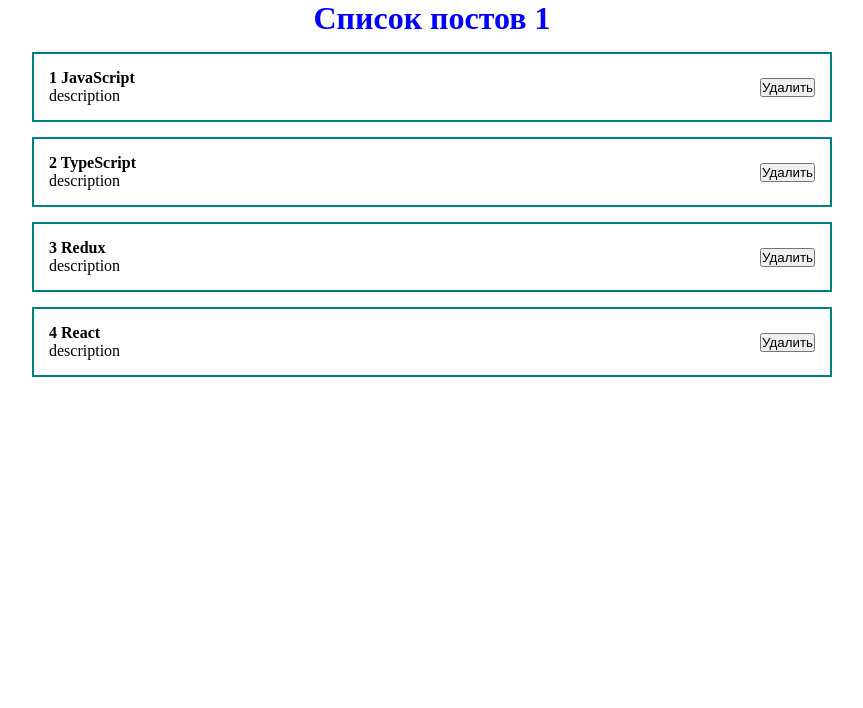
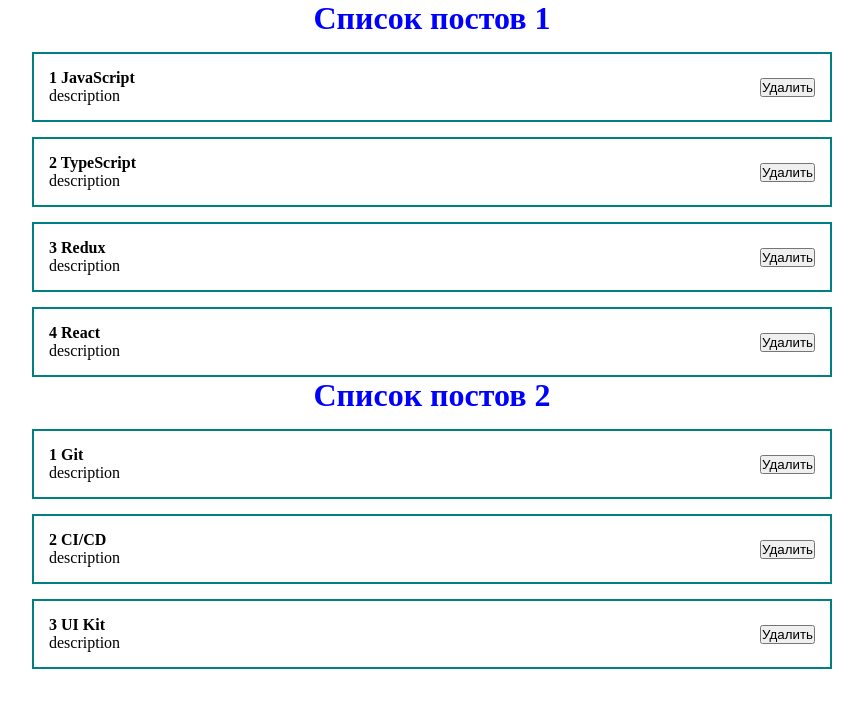
Before and after one commit to Soldatova-Kristina/react_app_ui, a React (Vite) app in the folder vite-project/: page / in a window 1280 px wide. Shown: the top 708 px of the page, without its empty margins (208-1071 px from the left). Built offline with nearby package versions, Linux system fonts and the light colour scheme.

Commit message:
feat: реализация наглядного отображения что содержимое PostList меняется динамически

```diff
--- a/vite-project/src/App.jsx
+++ b/vite-project/src/App.jsx
@@ -1,6 +1,7 @@
 import './App.css'
 import PostList from './components/PostList/PostList'
 import { useState } from 'react'
+
 function App() {
      const [posts, setPosts] = useState([
     {id: 1, title: " JavaScript", body: "description"},
@@ -9,9 +10,16 @@ function App() {
     {id: 4, title: " React", body: "description"}
   ])
 
+     const [posts2, setPosts2] = useState([
+    {id: 1, title: " Git", body: "description"},
+    {id: 2, title: " CI/CD", body: "description"},
+    {id: 3, title: " UI Kit", body: "description"},
+  ])
+
   return (
     <div className="App">
      <PostList posts={posts} title={"Список постов 1"}/>
+      <PostList posts={posts2} title={"Список постов 2"}/>
      </div>
   )
 }
```
